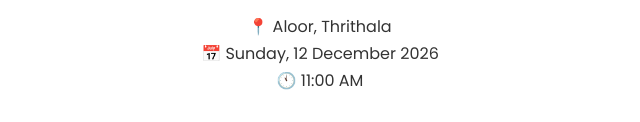
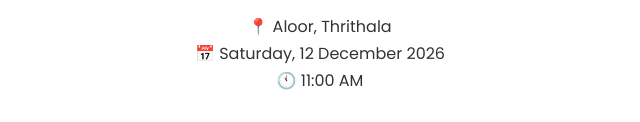
Before and after one commit to nn-invitation/Nashida-Nadeem, a plain HTML site: page index.html in a window 1280 px wide. Both pictures are taken after a click on the button "Open Invitation". Shown: the part 678-800 px from the top of the page, 320-960 px from the left. Drawn offline with nearby package versions, Linux system fonts and the light colour scheme.

Commit message:
Add files via upload

```diff
--- a/index.html
+++ b/index.html
@@ -72,7 +72,7 @@
             <p class="section-label">Nikkah Venue</p>
             <h2>MKM Convention Center</h2>
             <p>📍 Aloor, Thrithala</p>
-            <p>📅 Sunday, 12 December 2026</p>
+            <p>📅 Saturday, 12 December 2026</p>
             <p>🕚 11:00 AM</p>
 
             <div style="display:flex; gap:12px; flex-wrap:wrap; margin-top:20px;">
```
